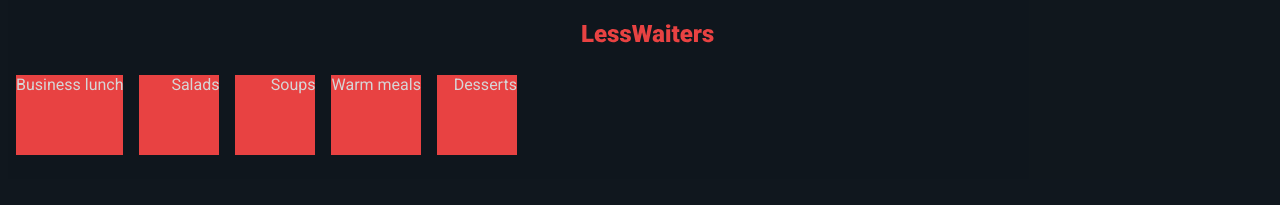
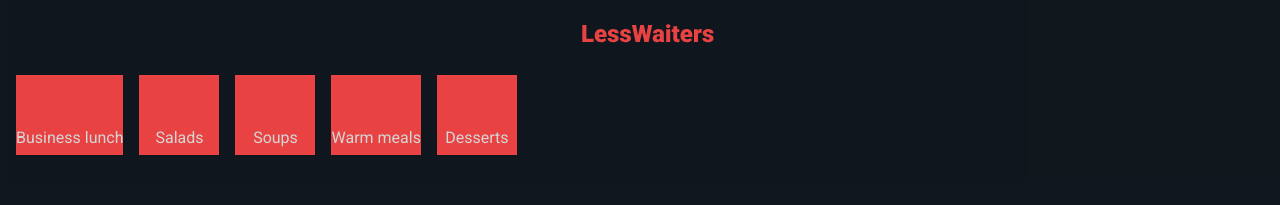
Before and after one commit to tigergrins/tg_delivery_web_app_react, a React (Create React App) app: page / in a window 1280 px wide. Shown: the top 205 px of the page. Built offline with nearby package versions, Linux system fonts and the light colour scheme.

Commit message:
Changed SliderItem layout

```diff
--- a/src/components/Slider/SliderItem.tsx
+++ b/src/components/Slider/SliderItem.tsx
@@ -18,11 +18,16 @@ export default SliderItem
 
 const Container = styled.div`
   display: flex;
-  justify-content: end;
+  justify-content: center;
+  align-items: end;
 
   min-width: 5rem;
   min-height: 5rem;
   background-color: var(--color-red);
   margin: 0 0.5rem;
   text-align: center;
+
+  span {
+    padding-bottom: 0.5rem;
+  }
 `
```
